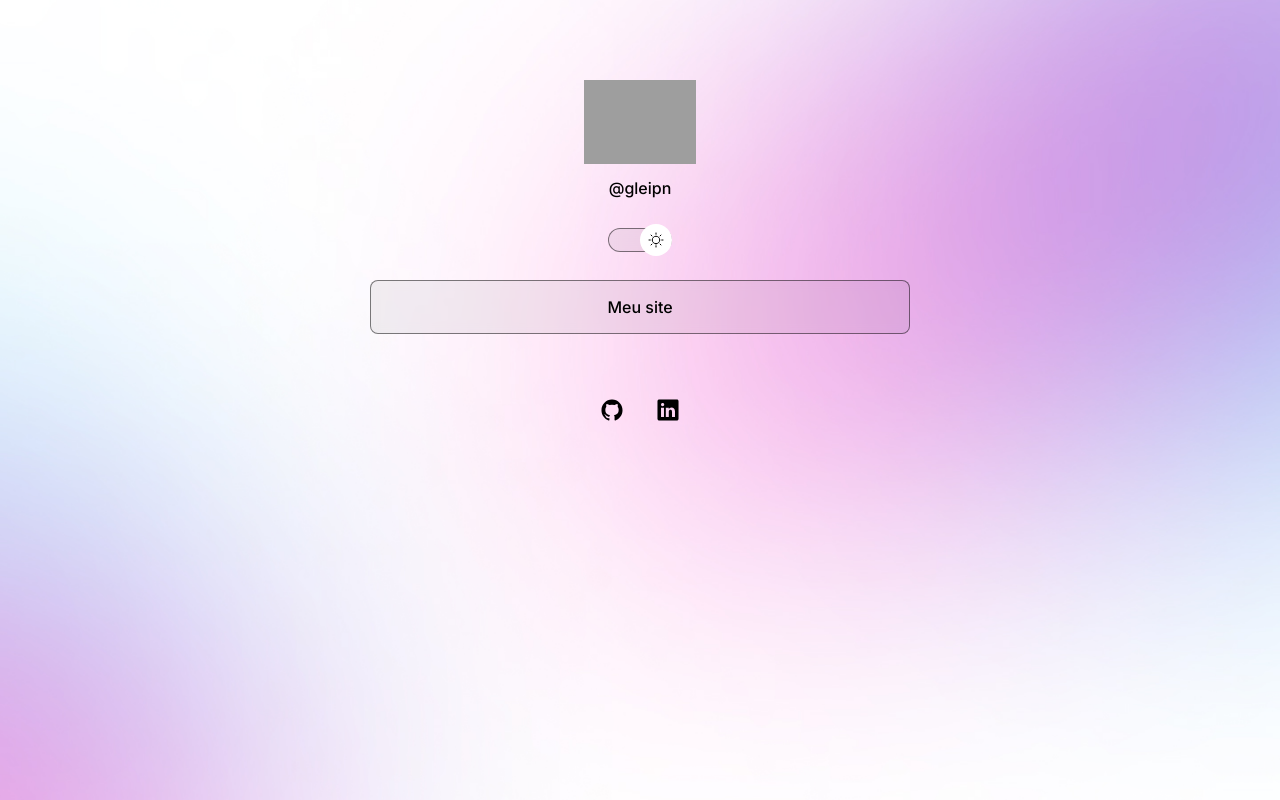
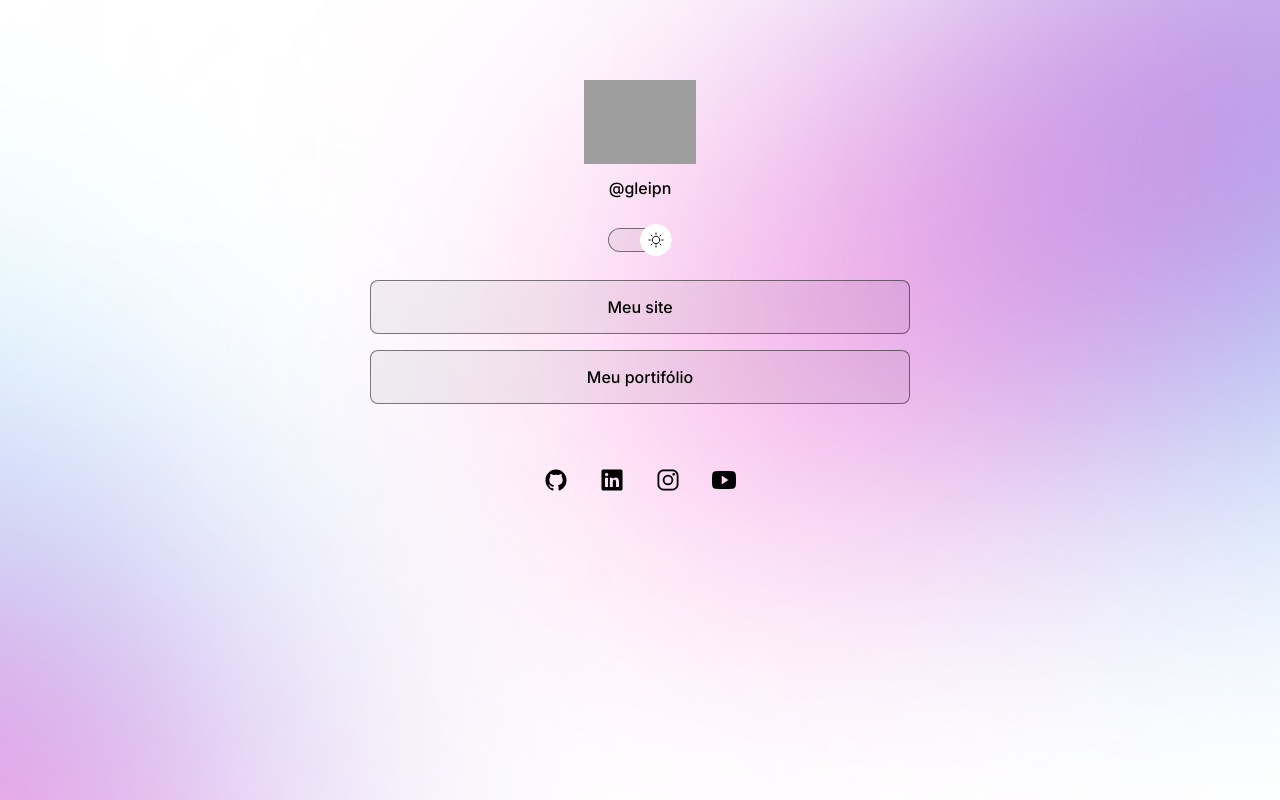
Before and after one commit to Gleipn/discover-rocketseat, a plain HTML site: page index.html in a window 1280 px wide. Drawn offline with nearby package versions, Linux system fonts and the light colour scheme; grey boxes are pictures that could not be loaded.

Commit message:
alterações nos links

```diff
--- a/index.html
+++ b/index.html
@@ -28,15 +28,26 @@
         <li>
           <a href="#">Meu site</a>
         </li>
+        <li>
+          <a href="#">Meu portifólio</a>
+        </li>
       </ul>
 
       <div id="social-links">
-        <a href="http://github.com" target="_blank">
+        <a href="#" target="_blank">
           <ion-icon name="logo-github"></ion-icon>
         </a>
 
-        <a href="https://www.linkedin.com/" target="_blank">
+        <a href="#" target="_blank">
           <ion-icon name="logo-linkedin"></ion-icon>
+        </a>
+
+        <a href="#" target="_blank">
+          <ion-icon name="logo-instagram"></ion-icon>
+        </a>
+
+        <a href="#" target="_blank">
+          <ion-icon name="logo-youtube"></ion-icon>
         </a>
       </div>
 
```
